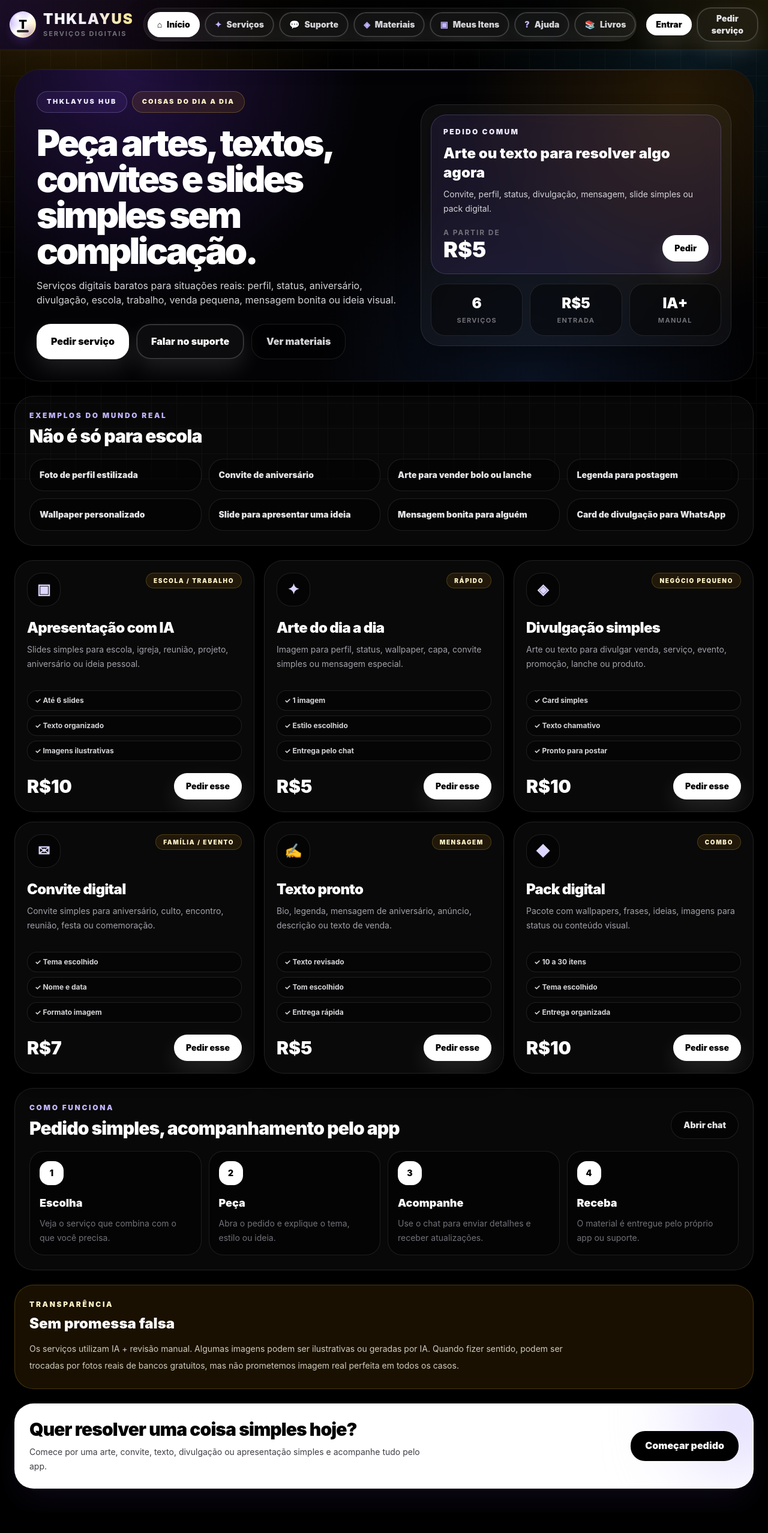
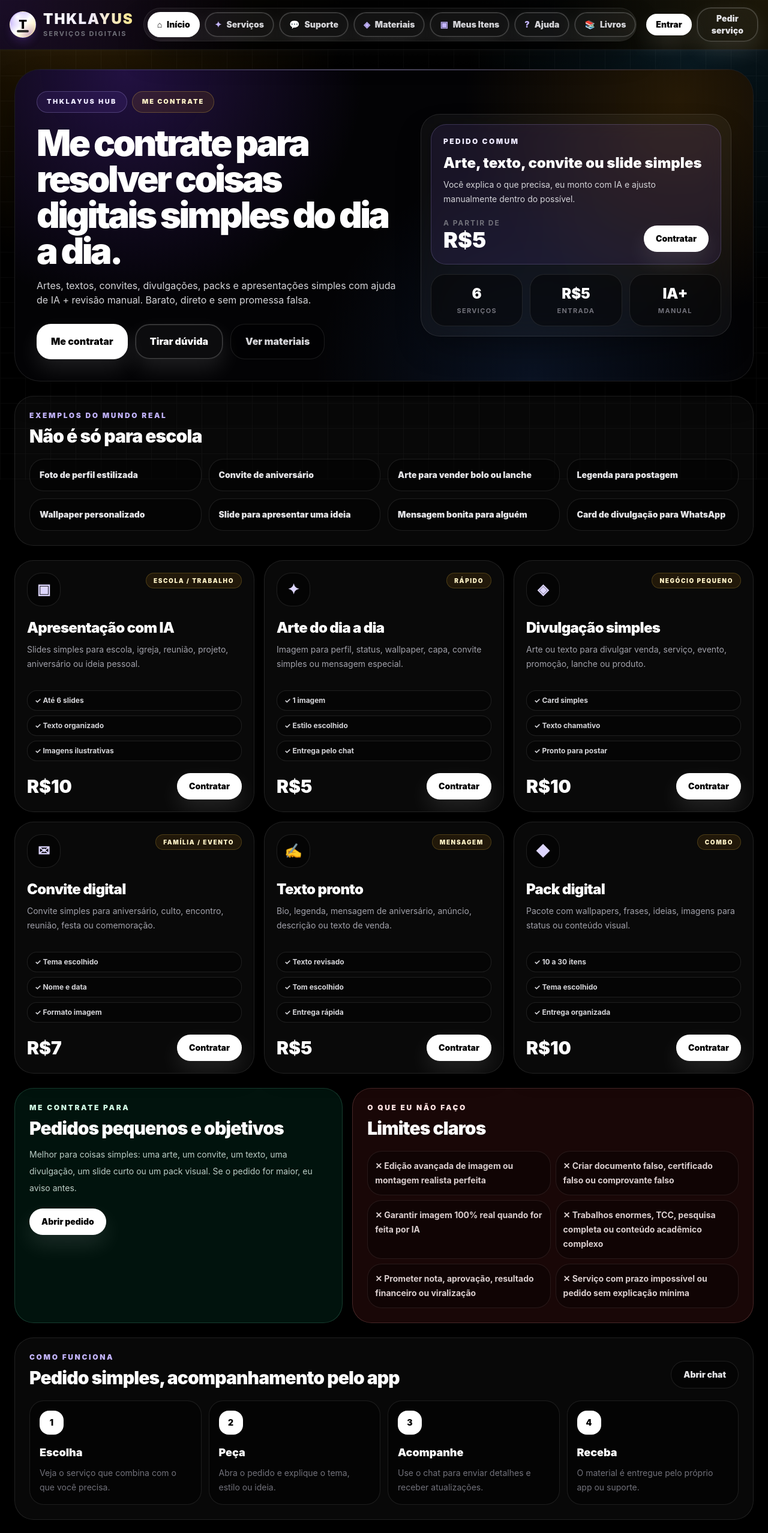
Before and after one commit to thiagodouglas19t-lang/Thklayus-hub, a React (Vite) app: page / in a window 1280 px wide. Shown: the top 2556 px of the page at 60% size. Before the commit the page ends 2522 px from the top, so only its background shows below. Built offline with nearby package versions, Linux system fonts and the light colour scheme.

Commit message:
Adiciona secao me contrate e limites

```diff
--- a/src/pages/Home.tsx
+++ b/src/pages/Home.tsx
@@ -60,6 +60,15 @@ const examples = [
   "Card de divulgação para WhatsApp",
 ];
 
+const cantDo = [
+  "Edição avançada de imagem ou montagem realista perfeita",
+  "Criar documento falso, certificado falso ou comprovante falso",
+  "Garantir imagem 100% real quando for feita por IA",
+  "Trabalhos enormes, TCC, pesquisa completa ou conteúdo acadêmico complexo",
+  "Prometer nota, aprovação, resultado financeiro ou viralização",
+  "Serviço com prazo impossível ou pedido sem explicação mínima",
+];
+
 const steps = [
   ["1", "Escolha", "Veja o serviço que combina com o que você precisa."],
   ["2", "Peça", "Abra o pedido e explique o tema, estilo ou ideia."],
@@ -78,23 +87,23 @@ export default function Home({ setPage }: any) {
           <div>
             <div className="flex flex-wrap gap-2">
               <span className="rounded-full border border-violet-300/25 bg-violet-500/10 px-4 py-2 text-[11px] font-black uppercase tracking-[0.22em] text-violet-100">THKLAYUS Hub</span>
-              <span className="rounded-full border border-amber-300/25 bg-amber-500/10 px-4 py-2 text-[11px] font-black uppercase tracking-[0.18em] text-amber-100">Coisas do dia a dia</span>
+              <span className="rounded-full border border-amber-300/25 bg-amber-500/10 px-4 py-2 text-[11px] font-black uppercase tracking-[0.18em] text-amber-100">Me contrate</span>
             </div>
 
             <h2 className="mt-5 max-w-4xl text-4xl font-black leading-[1.02] tracking-[-0.06em] md:text-6xl">
-              Peça artes, textos, convites e slides simples sem complicação.
+              Me contrate para resolver coisas digitais simples do dia a dia.
             </h2>
 
             <p className="mt-4 max-w-2xl text-sm leading-7 text-zinc-300 md:text-base">
-              Serviços digitais baratos para situações reais: perfil, status, aniversário, divulgação, escola, trabalho, venda pequena, mensagem bonita ou ideia visual.
+              Artes, textos, convites, divulgações, packs e apresentações simples com ajuda de IA + revisão manual. Barato, direto e sem promessa falsa.
             </p>
 
             <div className="mt-7 flex flex-wrap gap-3">
               <button onClick={() => setPage("pedidos")} className="rounded-2xl bg-white px-6 py-4 font-black text-black shadow-lg shadow-violet-500/25 transition hover:scale-[1.03] active:scale-95">
-                Pedir serviço
+                Me contratar
               </button>
               <button onClick={() => setPage("chat")} className="rounded-2xl border border-white/10 bg-white/[0.04] px-6 py-4 font-black text-white transition hover:border-violet-400/40 hover:bg-violet-500/10 active:scale-95">
-                Falar no suporte
+                Tirar dúvida
               </button>
               <button onClick={() => setPage("cursos")} className="rounded-2xl border border-white/10 bg-black/35 px-6 py-4 font-black text-zinc-300 transition hover:border-amber-400/40 hover:bg-amber-500/10 active:scale-95">
                 Ver materiais
@@ -105,14 +114,14 @@ export default function Home({ setPage }: any) {
           <div className="rounded-[2rem] border border-white/10 bg-white/[0.045] p-4 shadow-2xl shadow-black/40 backdrop-blur-xl">
             <div className="rounded-[1.6rem] border border-violet-300/20 bg-violet-500/10 p-5">
               <p className="text-xs font-black uppercase tracking-[0.2em] text-violet-100">Pedido comum</p>
-              <h3 className="mt-3 text-2xl font-black text-white">Arte ou texto para resolver algo agora</h3>
-              <p className="mt-2 text-sm leading-6 text-zinc-300">Convite, perfil, status, divulgação, mensagem, slide simples ou pack digital.</p>
+              <h3 className="mt-3 text-2xl font-black text-white">Arte, texto, convite ou slide simples</h3>
+              <p className="mt-2 text-sm leading-6 text-zinc-300">Você explica o que precisa, eu monto com IA e ajusto manualmente dentro do possível.</p>
               <div className="mt-5 flex items-end justify-between gap-4">
                 <div>
                   <p className="text-xs font-bold uppercase tracking-[0.16em] text-zinc-500">A partir de</p>
                   <p className="text-4xl font-black text-white">R$5</p>
                 </div>
-                <button onClick={() => setPage("pedidos")} className="rounded-2xl bg-white px-5 py-3 text-sm font-black text-black">Pedir</button>
+                <button onClick={() => setPage("pedidos")} className="rounded-2xl bg-white px-5 py-3 text-sm font-black text-black">Contratar</button>
               </div>
             </div>
 
@@ -162,12 +171,33 @@ export default function Home({ setPage }: any) {
               <div className="mt-5 flex items-center justify-between gap-3">
                 <p className="text-3xl font-black text-white">{service.price}</p>
                 <button onClick={() => setPage("pedidos")} className="rounded-2xl bg-white px-5 py-3 text-sm font-black text-black shadow-lg shadow-violet-500/20 transition active:scale-95">
-                  Pedir esse
+                  Contratar
                 </button>
               </div>
             </div>
           </article>
         ))}
+      </section>
+
+      <section className="grid gap-4 lg:grid-cols-[0.9fr_1.1fr]">
+        <div className="rounded-[2rem] border border-emerald-300/20 bg-emerald-500/10 p-5 md:p-6">
+          <p className="text-xs font-black uppercase tracking-[0.22em] text-emerald-100">Me contrate para</p>
+          <h3 className="mt-2 text-3xl font-black tracking-[-0.03em] text-white">Pedidos pequenos e objetivos</h3>
+          <p className="mt-3 text-sm leading-7 text-emerald-50/80">
+            Melhor para coisas simples: uma arte, um convite, um texto, uma divulgação, um slide curto ou um pack visual. Se o pedido for maior, eu aviso antes.
+          </p>
+          <button onClick={() => setPage("pedidos")} className="mt-5 rounded-2xl bg-white px-5 py-3 text-sm font-black text-black">Abrir pedido</button>
+        </div>
+
+        <div className="rounded-[2rem] border border-red-300/20 bg-red-500/10 p-5 md:p-6">
+          <p className="text-xs font-black uppercase tracking-[0.22em] text-red-100">O que eu não faço</p>
+          <h3 className="mt-2 text-3xl font-black tracking-[-0.03em] text-white">Limites claros</h3>
+          <div className="mt-5 grid gap-2 sm:grid-cols-2">
+            {cantDo.map((item) => (
+              <p key={item} className="rounded-2xl border border-red-200/10 bg-black/35 p-3 text-sm font-bold leading-6 text-red-50/85">✕ {item}</p>
+            ))}
+          </div>
+        </div>
       </section>
 
       <section className="rounded-[2rem] border border-white/10 bg-white/[0.03] p-5 shadow-2xl shadow-black/25 md:p-6">
@@ -205,7 +235,7 @@ export default function Home({ setPage }: any) {
             <h3 className="text-3xl font-black tracking-[-0.03em]">Quer resolver uma coisa simples hoje?</h3>
             <p className="mt-2 max-w-2xl text-sm leading-6 text-zinc-700">Comece por uma arte, convite, texto, divulgação ou apresentação simples e acompanhe tudo pelo app.</p>
           </div>
-          <button onClick={() => setPage("pedidos")} className="rounded-2xl bg-black px-6 py-3 font-black text-white">Começar pedido</button>
+          <button onClick={() => setPage("pedidos")} className="rounded-2xl bg-black px-6 py-3 font-black text-white">Me contratar</button>
         </div>
       </section>
     </div>
```
